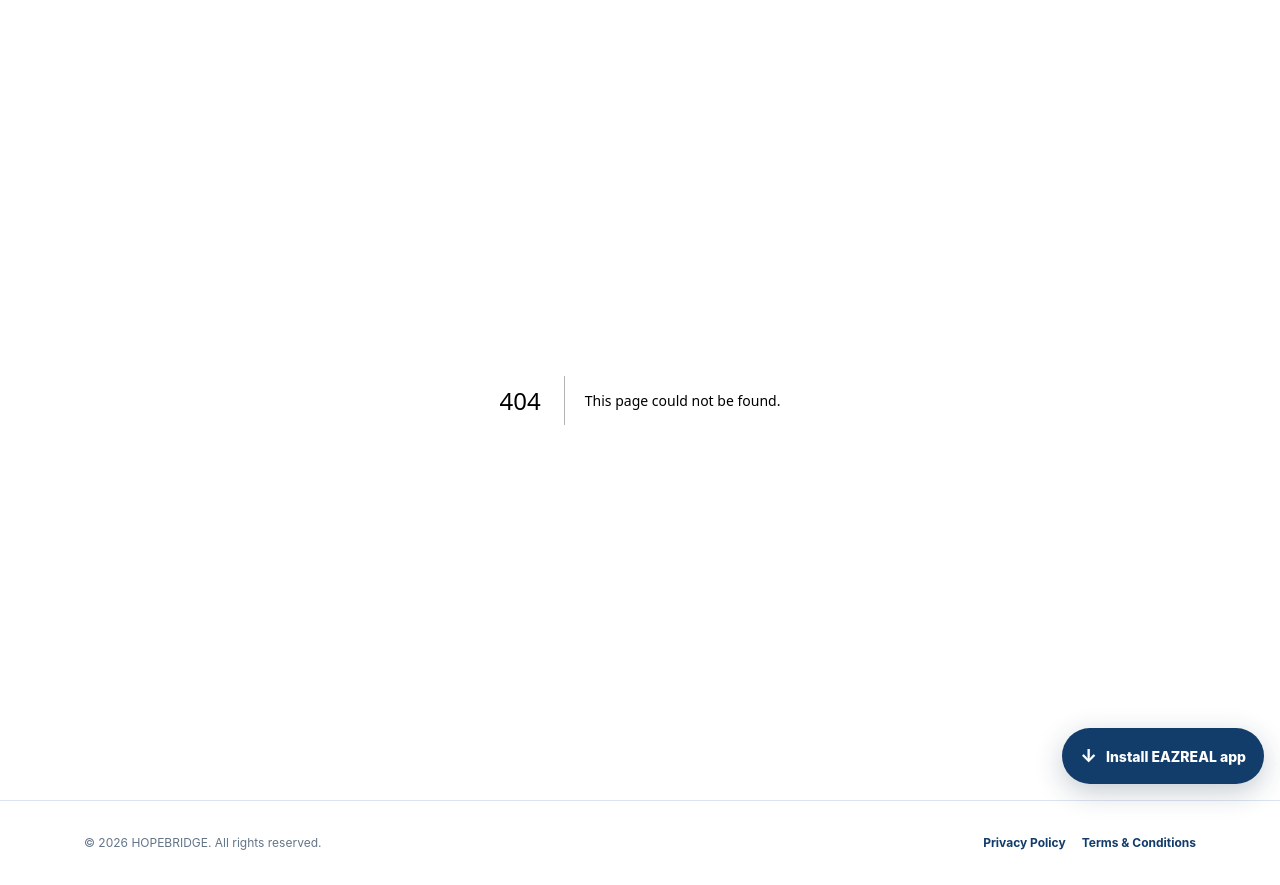
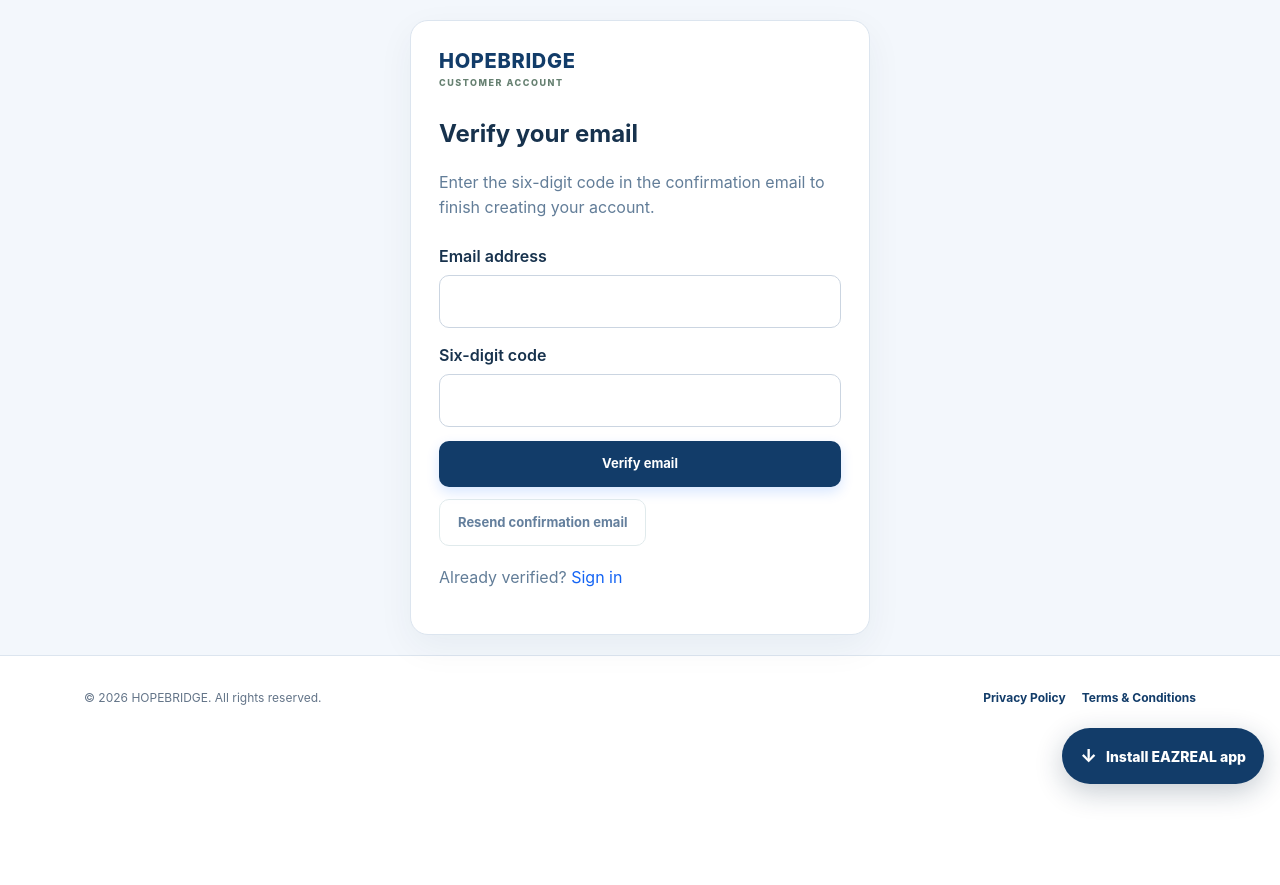
Before and after one commit to agentsarahmitchell56-code/USHopeBridge, a Next.js app: page /account/verify in a window 1280 px wide. Before the commit this address had no page. After the commit the page ends 800 px from the top, so only its background shows below. Built offline with nearby package versions, Linux system fonts and the light colour scheme; no server answers.

Commit message:
Add HOPEBRIDGE customer email verification page

```diff
--- /dev/null
+++ b/app/account/verify/page.tsx
@@ -0,0 +1,78 @@
+"use client";
+
+import { FormEvent, useEffect, useState } from "react";
+import Link from "next/link";
+import { useRouter } from "next/navigation";
+import { supabase } from "../../../lib/supabase";
+
+export default function VerifyCustomerSignupPage() {
+  const router = useRouter();
+  const [email, setEmail] = useState("");
+  const [token, setToken] = useState("");
+  const [busy, setBusy] = useState(false);
+  const [notice, setNotice] = useState("");
+  const [error, setError] = useState("");
+
+  useEffect(() => {
+    setEmail(window.sessionStorage.getItem("hopebridge-signup-email") || "");
+  }, []);
+
+  async function verify(event: FormEvent<HTMLFormElement>) {
+    event.preventDefault();
+    if (busy) return;
+    setBusy(true); setError(""); setNotice("");
+    try {
+      const { error: verifyError } = await supabase.auth.verifyOtp({
+        email: email.trim().toLowerCase(),
+        token: token.trim(),
+        type: "signup",
+      });
+      if (verifyError) throw verifyError;
+      window.sessionStorage.removeItem("hopebridge-signup-email");
+      router.replace("/account");
+      router.refresh();
+    } catch (e) {
+      setError(e instanceof Error ? e.message : "That code could not be verified. Check it and try again.");
+    } finally { setBusy(false); }
+  }
+
+  async function resend() {
+    if (busy || !email.trim()) return;
+    setBusy(true); setError(""); setNotice("");
+    try {
+      const { error: resendError } = await supabase.auth.resend({
+        type: "signup",
+        email: email.trim().toLowerCase(),
+        options: { emailRedirectTo: `${window.location.origin}/account` },
+      });
+      if (resendError) throw resendError;
+      setNotice("If this address has a pending signup, a new confirmation email has been requested. Check your inbox and spam folder.");
+    } catch (e) {
+      setError(e instanceof Error ? e.message : "We couldn't request another confirmation email.");
+    } finally { setBusy(false); }
+  }
+
+  return <main style={{ minHeight: "75vh", display: "grid", placeItems: "center", padding: 20, background: "#f3f7fc" }}>
+    <section className="card" style={{ width: "100%", maxWidth: 460, padding: 28 }}>
+      <Link href="/" className="brand">HOPEBRIDGE<span>CUSTOMER ACCOUNT</span></Link>
+      <h1 style={{ marginTop: 26, marginBottom: 8 }}>Verify your email</h1>
+      <p style={{ color: "#627d98", lineHeight: 1.6 }}>Enter the six-digit code in the confirmation email to finish creating your account.</p>
+      <form onSubmit={verify} style={{ display: "grid", gap: 14, marginTop: 22 }}>
+        <label style={{ display: "grid", gap: 6, fontWeight: 600 }}>Email address
+          <input type="email" value={email} onChange={e => setEmail(e.target.value)} autoComplete="email" required style={fieldStyle} />
+        </label>
+        <label style={{ display: "grid", gap: 6, fontWeight: 600 }}>Six-digit code
+          <input inputMode="numeric" autoComplete="one-time-code" value={token} onChange={e => setToken(e.target.value.replace(/\D/g, "").slice(0, 6))} pattern="[0-9]{6}" minLength={6} maxLength={6} required style={fieldStyle} />
+        </label>
+        {error && <p role="alert" style={alertStyle}>{error}</p>}
+        {notice && <p role="status" style={{ ...alertStyle, color: "#155e35", background: "#effaf3", borderColor: "#b7e4c7" }}>{notice}</p>}
+        <button className="btn primary" disabled={busy}>{busy ? "Verifying…" : "Verify email"}</button>
+      </form>
+      <button type="button" className="btn secondary" onClick={resend} disabled={busy || !email.trim()} style={{ marginTop: 12 }}>Resend confirmation email</button>
+      <p style={{ marginTop: 18, color: "#627d98" }}>Already verified? <Link href="/account/login" style={{ color: "#1464f4" }}>Sign in</Link></p>
+    </section>
+  </main>;
+}
+
+const fieldStyle = { width: "100%", boxSizing: "border-box" as const, padding: 12, border: "1px solid #cbd5e1", borderRadius: 10, font: "inherit", background: "white" };
+const alertStyle = { margin: 0, padding: 12, borderRadius: 10, border: "1px solid #fecaca", background: "#fff1f2", color: "#b42318", overflowWrap: "anywhere" as const };
```
